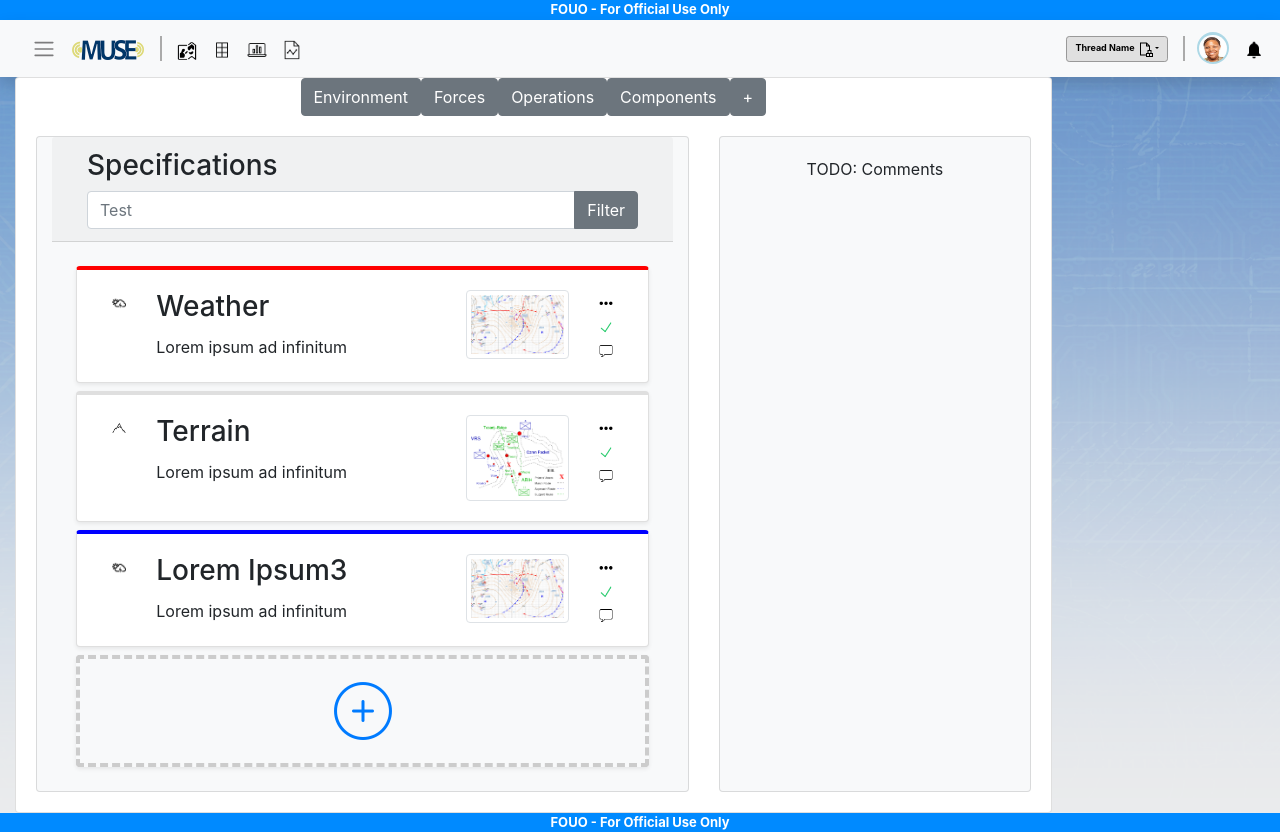
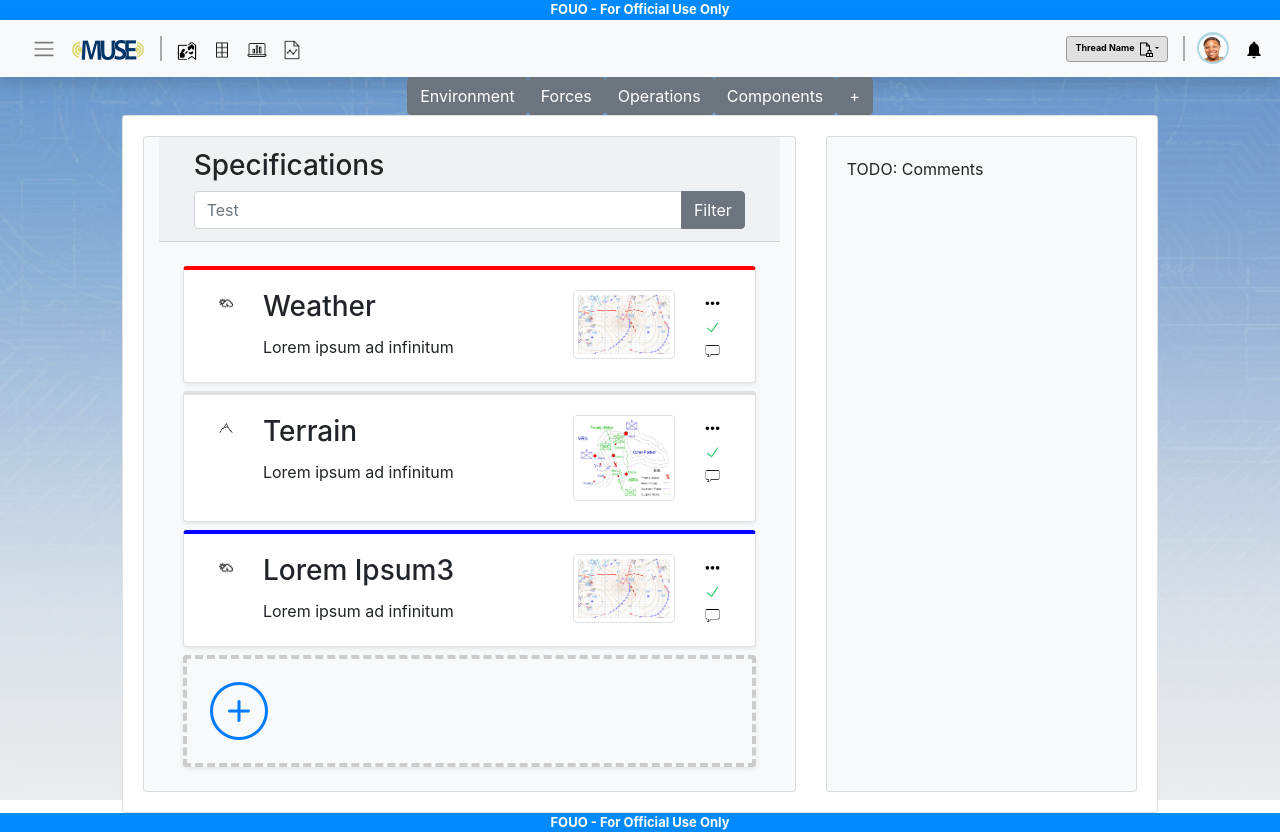
Before and after one commit to jesskcord13ODU/apollo-graphql-mongodb, a React (Create React App) app: page / in a window 1280 px wide. Built offline with nearby package versions, Linux system fonts and the light colour scheme.

Commit message:
fixed page sizing and generic page container

```diff
--- a/src/App.css
+++ b/src/App.css
@@ -1,12 +1,15 @@
 body {
-  height: 100vh;
-  width: 100vw;
+  /* height: 100vh;
+  width: 100vw; */
+  margin: 0;
+  padding: 0;
 }
 
 .App {
-  text-align: center;
-  width: inherit;
-  height: inherit;
+  /* text-align: center; */
+  height: 100vh;
+  width: 100vw;
+  padding: 0;
 }
 
 .App-logo {
@@ -132,6 +135,10 @@ body {
   border-radius: .25rem;
 }
 
+.spec-page nav {
+  text-align: center;
+}
+
 .user-scroll {
   overflow-y: auto;
 }
--- a/src/App.js
+++ b/src/App.js
@@ -95,20 +95,20 @@ const mission = {
 
 function App() {
   return (
-    <Container fluid className={"App Main"}>
-        <Row className={"align-self-start"}>
-            <Header />
+    <Container fluid className={"m-0 App Main d-flex flex-column align-items-stretch"}>
+      <Header className={"align-self-start"}/>
+      <Container fluid className={"align-self-center h-100"} >
+        <Row className={"align-items-center h-100"}>
+          <Col></Col>
+          <Col xs={"10"}>
+              <main>
+                  <SpecsContainer specifications={mission.specificationsT}/>
+              </main>
+          </Col>
+          <Col></Col>
         </Row>
-        <Row className={"align-self-center"}>
-            <Col xs={"10"} className={""}>
-                <main>
-                    <SpecsContainer specifications={mission.specificationsT}/>
-                </main>
-            </Col>
-        </Row>
-        <Row className={"align-self-end"}>
-            <Footer />
-        </Row>
+      </Container>
+      <Footer className={"align-self-end"}/>
     </Container>
   );
 }
--- a/src/components/SpecList.js
+++ b/src/components/SpecList.js
@@ -12,7 +12,8 @@ const NewSpecButton = () => {
 
     return (
         <div className="card shadow-sm spec-create-button text-primary">
-            <div className={"card-body container"}>
+            <div className={"card-body"}>
+                {/* <div className={"card-title"}> Create New Specification</div> */}
                 <img id="newSpec" src={require(`../img/icons/plusCircle.png`)} className={"img-fluid"} alt={"Create New Specification"} />
                 <Tooltip placement={"top"} isOpen={open} target={"newSpec"} toggle={toggle}>
                     Create New Specifications
--- a/src/components/SpecificationsContainer.component.jsx
+++ b/src/components/SpecificationsContainer.component.jsx
@@ -28,13 +28,14 @@ export const SpecsContainer = ({ specifications, specSelected }) => {
     }
 
     return (
-        <Card role={"section"} aria-label={"specifications"}>
+        <div className={"spec-page"}>
             <nav>{specifications.map((ele, i) =>
                 <SpecificationTab tabChange={handleChange}
                                 name={ele.category}
                                 key={i}/>)}
                 <SpecificationTab name={"+"} tabChange={addTab} />
             </nav>
+            <Card className={"spec-page"} role={"section"} aria-label={"specifications"}>
                 <CardBody>
                     <Row>
                         <Col xs={"8"}>
@@ -49,20 +50,7 @@ export const SpecsContainer = ({ specifications, specSelected }) => {
                     </Row>
                 </CardBody>
             </Card>
-
-
-        // <section title="specifications" >
-        //     <nav>{specifications.map((ele, i) =>
-        //         <SpecificationTab tabChange={handleChange}
-        //                           name={ele.category}
-        //                           key={i}/>)}
-        //         <SpecificationTab name={"+"} tabChange={addTab} />
-        //     </nav>
-        //     <div aria-label={currTab}>
-        //         {console.log(spec)}
-        //         <SpecList specs={spec.specEntries} />
-        //     </div>
-        // </section>
+        </div>
     );
 }
 
```
Lines whose indentation alone changed are shown as unchanged.
